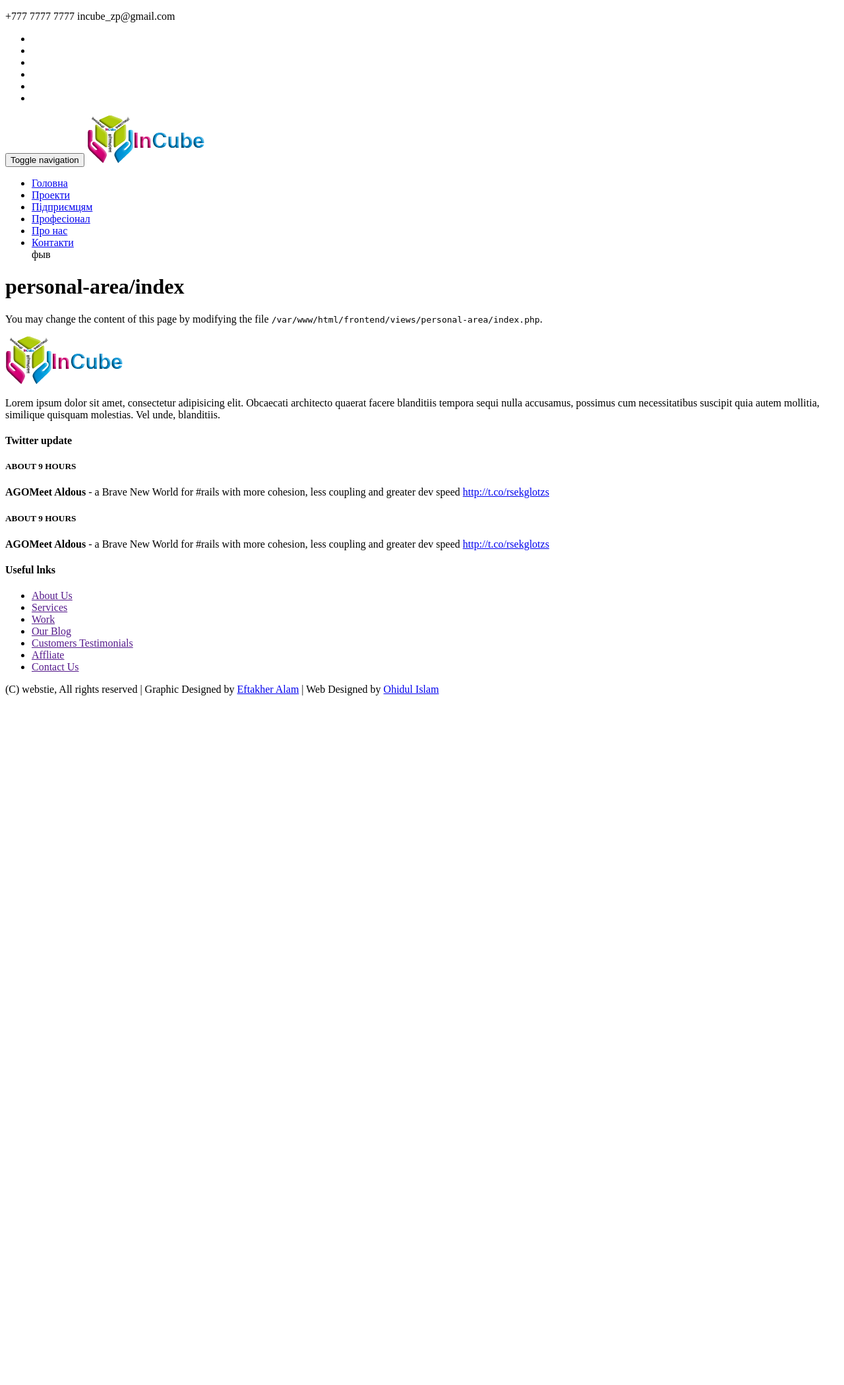
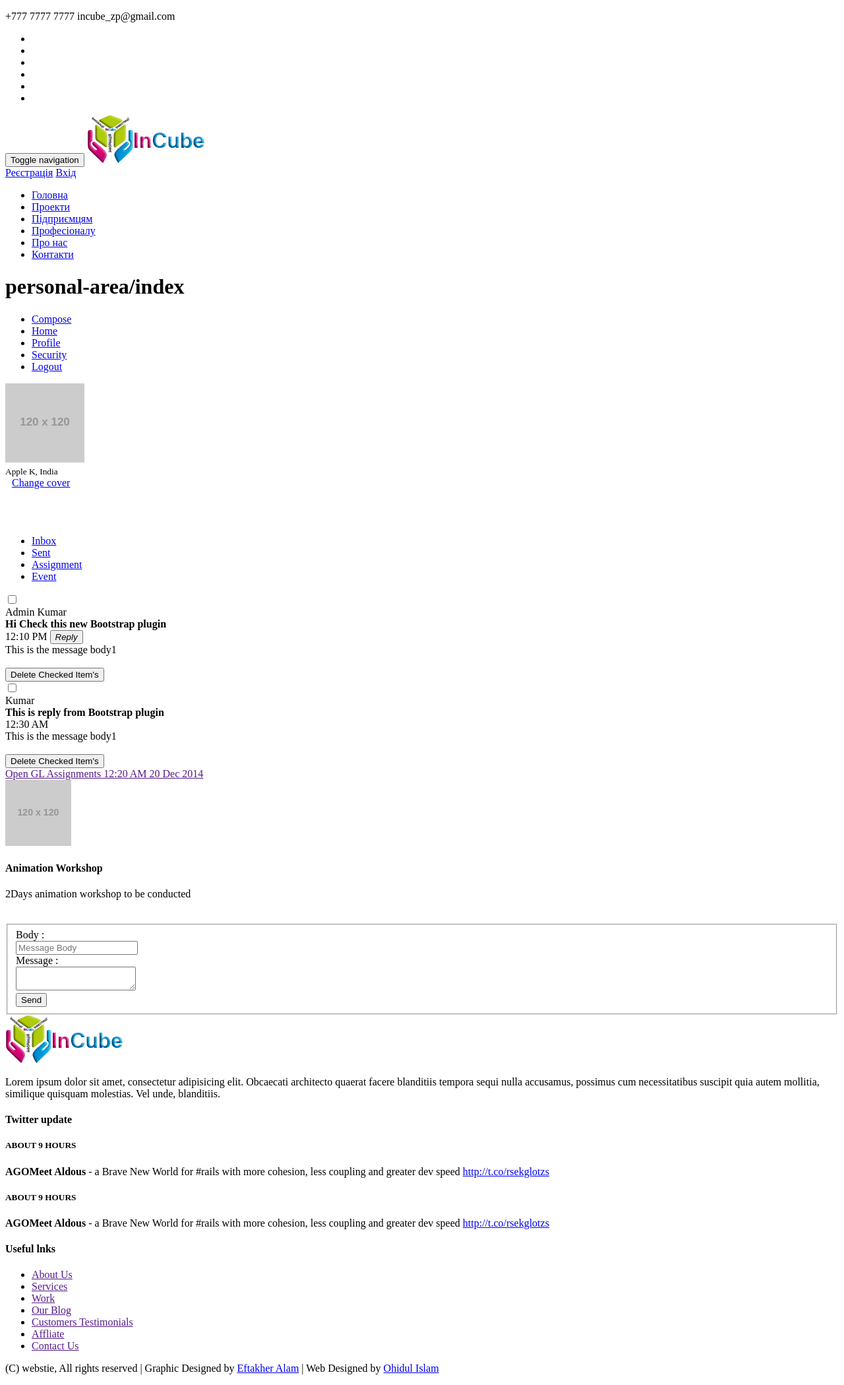
Before and after one commit to Baloo-Mova/Incube, a Yii app: template frontend/views/personal-area/index.php in a window 1280 px wide. Shown: the whole page at 66% size. Before the commit the page ends 1054 px from the top, so only its background shows below. Run offline with PHP 8.4 and a stand-in for Yii, Linux system fonts and the light colour scheme; the template is opened without the code that fills it, so the values that code supplies are empty; grey boxes labelled with a size stand in for pictures from a placeholder-image service; some libraries are stand-ins or nearby versions.

Commit message:
recover commit
recover commit

```diff
--- a/frontend/views/layouts/header.php
+++ b/frontend/views/layouts/header.php
@@ -38,16 +38,17 @@
             </div>
             <div class="collapse navbar-collapse" id="bs-example-navbar-collapse-1">
             <!-- Collect the nav links, forms, and other content for toggling -->
-            <?php Yii::$app->user->isGuest ? $this->render('//layouts/header_reg_buttons.php'):'' ?>
+
+            <?= Yii::$app->user->isGuest ? $this->render('//layouts/header_reg_buttons.php'):'' ?>
 
               <ul class="main-nav nav navbar-nav navbar-center">
                 <li class="wow fadeInDown" data-wow-delay="0s"><a class="active" href="<?=\yii\helpers\Url::to(Yii::$app->urlManager->baseUrl.'/site/index')?>">Головна</a></li>
 	        <li class="wow fadeInDown" data-wow-delay="0.1s"><a href="#">Проекти</a></li>
                 <li class="wow fadeInDown" data-wow-delay="0.2s"><a href="#">Підприємцям</a></li>
-                <li class="wow fadeInDown" data-wow-delay="0.2s"><a href="#">Професіонал</a></li>
+                <li class="wow fadeInDown" data-wow-delay="0.2s"><a href="#">Професіоналу</a></li>
                 <li class="wow fadeInDown" data-wow-delay="0.3s"><a href="#">Про нас</a></li>
                 <li class="wow fadeInDown" data-wow-delay="0.5s"><a href="#">Контакти</a></li>
-                <?= Yii::$app->user->isGuest ? 'фыв':'<li class="wow fadeInDown" data-wow-delay="0.6s"><a href="'.\yii\helpers\Url::to(Yii::$app->urlManager->baseUrl.'/personal-area/index').'">ЛИЧНЫЙ КАБИНЕТ</a></li>' ?>
+                <?= Yii::$app->user->isGuest ? '':'<li class="wow fadeInDown" data-wow-delay="0.6s"><a href="'.\yii\helpers\Url::to(Yii::$app->urlManager->baseUrl.'/personal-area/index').'">ЛИЧНЫЙ КАБИНЕТ</a></li>' ?>
               </ul>
 
             </div><!-- /.navbar-collapse -->
--- a/frontend/views/personal-area/index.php
+++ b/frontend/views/personal-area/index.php
@@ -3,7 +3,124 @@
 ?>
 <h1>personal-area/index</h1>
 
-<p>
-    You may change the content of this page by modifying
-    the file <code><?= __FILE__; ?></code>.
-</p>
+
+<div class="container">
+	<div class="row well">
+		<div class="col-md-2">
+    	    <ul class="nav nav-pills nav-stacked well">
+              <li  class="active"><a href="#"><i class="fa fa-envelope"></i> Compose</a></li>
+              <li><a href="#"><i class="fa fa-home"></i> Home</a></li>
+              <li><a href="#"><i class="fa fa-user"></i> Profile</a></li>
+              <li><a href="#"><i class="fa fa-key"></i> Security</a></li>
+              <li><a href="#"><i class="fa fa-sign-out"></i> Logout</a></li>
+            </ul>
+        </div>
+        <div class="col-md-10">
+                <div class="panel">
+                    <img class="pic img-circle" src="http://placehold.it/120x120" alt="...">
+                    <div class="name"><small>Apple K, India</small></div>
+                    <a href="#" class="btn btn-xs btn-primary pull-right" style="margin:10px;"><span class="glyphicon glyphicon-picture"></span> Change cover</a>
+                </div>
+
+    <br><br><br>
+    <ul class="nav nav-tabs" id="myTab">
+      <li class="active"><a href="#inbox" data-toggle="tab"><i class="fa fa-envelope-o"></i> Inbox</a></li>
+      <li><a href="#sent" data-toggle="tab"><i class="fa fa-reply-all"></i> Sent</a></li>
+      <li><a href="#assignment" data-toggle="tab"><i class="fa fa-file-text-o"></i> Assignment</a></li>
+      <li><a href="#event" data-toggle="tab"><i class="fa fa-clock-o"></i> Event</a></li>
+    </ul>
+
+    <div class="tab-content">
+      <div class="tab-pane active" id="inbox">
+        <a type="button" data-toggle="collapse" data-target="#a1">
+            <div class="btn-toolbar well well-sm" role="toolbar"  style="margin:0px;">
+              <div class="btn-group"><input type="checkbox"></div>
+              <div class="btn-group col-md-3">Admin Kumar</div>
+              <div class="btn-group col-md-8"><b>Hi Check this new Bootstrap plugin</b> <div class="pull-right"><i class="glyphicon glyphicon-time"></i> 12:10 PM <button class="btn btn-primary btn-xs" data-toggle="modal" data-target=".bs-example-modal-lg"><i class="fa fa-share-square-o"> Reply</i></button></div> </div>
+            </div>
+        </a>
+        <div id="a1" class="collapse out well">This is the message body1</div>
+        <br>
+        <button class="btn btn-primary btn-xs"><i class="fa fa-check-square-o"></i> Delete Checked Item's</button>
+      </div>
+
+
+      <div class="tab-pane" id="sent">
+            <a type="button" data-toggle="collapse" data-target="#s1">
+            <div class="btn-toolbar well well-sm" role="toolbar"  style="margin:0px;">
+              <div class="btn-group"><input type="checkbox"></div>
+              <div class="btn-group col-md-3">Kumar</div>
+              <div class="btn-group col-md-8"><b>This is reply from Bootstrap plugin</b> <div class="pull-right"><i class="glyphicon glyphicon-time"></i> 12:30 AM</div> </div>
+            </div>
+        </a>
+        <div id="s1" class="collapse out well">This is the message body1</div>
+        <br>
+        <button class="btn btn-primary btn-xs"><i class="fa fa-check-square-o"></i> Delete Checked Item's</button>
+      </div>
+
+
+     <div class="tab-pane" id="assignment">
+        <a href=""><div class="well well-sm" style="margin:0px;">Open GL Assignments <span class="pull-right"><i class="glyphicon glyphicon-time"></i> 12:20 AM 20 Dec 2014 </span></div></a>
+     </div>
+
+     <div class="tab-pane" id="event">
+       <div class="media">
+                  <a class="pull-left" href="#">
+                    <img class="media-object img-thumbnail" width="100" src="http://placehold.it/120x120" alt="...">
+                  </a>
+                  <div class="media-body">
+                    <h4 class="media-heading">Animation Workshop</h4>
+                    2Days animation workshop to be conducted
+                  </div>
+            </div>
+    </div>
+
+
+
+    </div>
+
+     </div>
+	</div>
+
+
+</div>
+
+
+
+
+<div class="modal fade bs-example-modal-lg" tabindex="-1" role="dialog" aria-labelledby="myLargeModalLabel" aria-hidden="true">
+  <div class="modal-dialog modal-lg">
+    <div class="modal-content"><br/><br/>
+            <form class="form-horizontal">
+            <fieldset>
+            <!-- Text input-->
+            <div class="form-group">
+              <label class="col-md-2 control-label" for="body">Body :</label>
+              <div class="col-md-8">
+              <input id="body" name="body" type="text" placeholder="Message Body" class="form-control input-md">
+
+              </div>
+            </div>
+
+            <!-- Textarea -->
+            <div class="form-group">
+              <label class="col-md-2 control-label" for="message">Message :</label>
+              <div class="col-md-8">
+                <textarea class="form-control" id="message" name="message"></textarea>
+              </div>
+            </div>
+
+            <!-- Button -->
+            <div class="form-group">
+              <label class="col-md-2 control-label" for="send"></label>
+              <div class="col-md-8">
+                <button id="send" name="send" class="btn btn-primary">Send</button>
+              </div>
+            </div>
+
+            </fieldset>
+            </form>
+
+    </div>
+  </div>
+</div>
```
Also changed, not shown: frontend/controllers/SiteController.php (+6 -2 lines).
